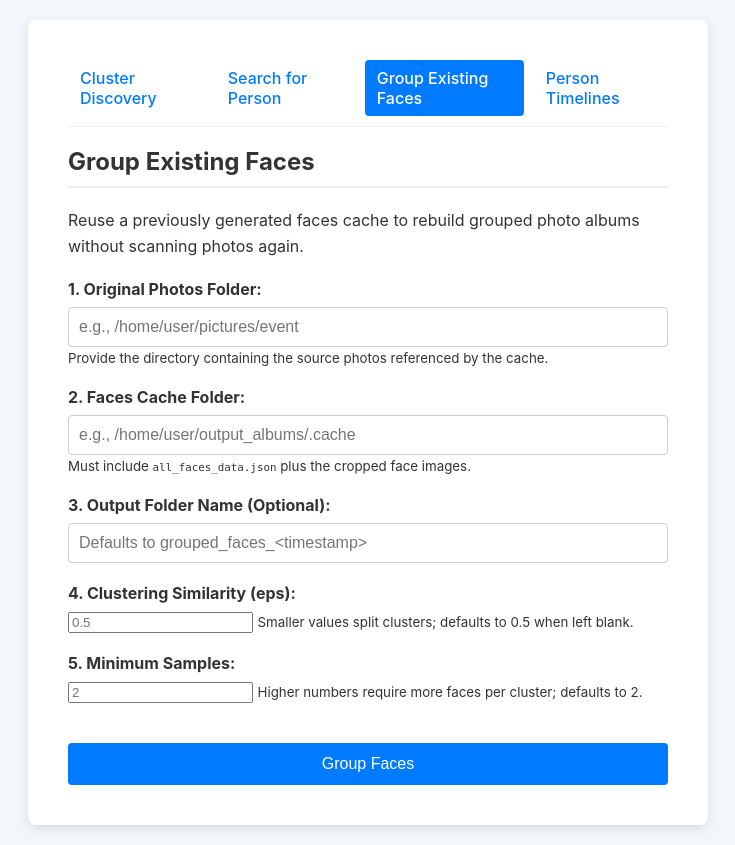
After one commit to b00ng/zalo-group-photo-album, a Flask app: page /reuse_faces in a window 1280 px wide. The commit adds this page. Shown: the whole page, without its empty margins (272-1007 px from the left). Run offline with Flask 3, Linux system fonts and the light colour scheme; parts of the project's set-up code (start-up, migrations or seed data) failed here and were passed over.

Commit message:
Add reuse flow for cached faces with clustering controls

```diff
--- a/app.py
+++ b/app.py
@@ -9,6 +9,7 @@ from datetime import datetime
 from functools import wraps
 from urllib.parse import urljoin, urlparse
 
+import numpy as np
 from flask import (
     abort,
     Flask,
@@ -112,6 +113,47 @@ def _allowed_photo_roots(faces_data):
     return roots
 
 
+def _parse_cluster_parameters(eps_raw: str, min_samples_raw: str):
+    """Validate and convert clustering parameters from string form."""
+    eps_value = None
+    min_samples_value = None
+
+    if eps_raw:
+        try:
+            eps_value = float(eps_raw)
+        except ValueError:
+            return None, None, "Error: Similarity must be a number."
+        if eps_value <= 0:
+            return None, None, "Error: Similarity must be greater than 0."
+
+    if min_samples_raw:
+        try:
+            min_samples_value = int(min_samples_raw)
+        except ValueError:
+            return None, None, "Error: Minimum samples must be an integer."
+        if min_samples_value < 2:
+            return None, None, "Error: Minimum samples must be at least 2."
+
+    return eps_value, min_samples_value, None
+
+
+def _resolve_output_directory(desired_name: str):
+    """Determine a unique directory under OUTPUT_DIR for album export."""
+    sanitized = "".join(
+        c for c in (desired_name or "") if c.isalnum() or c in (" ", "_", "-")
+    ).strip()
+    if not sanitized:
+        sanitized = f"grouped_faces_{datetime.now().strftime('%Y%m%d_%H%M%S')}"
+
+    candidate = sanitized
+    counter = 1
+    while os.path.exists(os.path.join(OUTPUT_DIR, candidate)):
+        candidate = f"{sanitized}_{counter}"
+        counter += 1
+
+    return os.path.join(OUTPUT_DIR, candidate), candidate
+
+
 def login_required(view=None, *, json_response=False):
     """Gate access to authenticated users, returning JSON when requested."""
 
@@ -161,7 +203,12 @@ print("Model loaded successfully.")
 @app.route("/")
 def index():
     """Serves the main page where the user provides the input folder."""
-    return render_template("index.html")
+    return render_template(
+        "index.html",
+        form_values={},
+        default_eps=PhotoProcessor.DEFAULT_CLUSTER_EPS,
+        default_min_samples=PhotoProcessor.DEFAULT_CLUSTER_MIN_SAMPLES,
+    )
 
 
 @app.route("/search")
@@ -227,10 +274,36 @@ def process():
     Handles the initial processing request for cluster discovery.
     """
     folder_path = request.form.get("folder_path")
+    eps_raw = (request.form.get("eps") or "").strip()
+    min_samples_raw = (request.form.get("min_samples") or "").strip()
+
+    form_values = {
+        "folder_path": folder_path or "",
+        "eps": eps_raw,
+        "min_samples": min_samples_raw,
+    }
+
+    default_context = {
+        "form_values": form_values,
+        "default_eps": PhotoProcessor.DEFAULT_CLUSTER_EPS,
+        "default_min_samples": PhotoProcessor.DEFAULT_CLUSTER_MIN_SAMPLES,
+    }
+
+    eps_value, min_samples_value, param_error = _parse_cluster_parameters(
+        eps_raw, min_samples_raw
+    )
+    if param_error:
+        return render_template(
+            "index.html",
+            status_message=param_error,
+            **default_context,
+        )
 
     if not folder_path or not os.path.isdir(folder_path):
         return render_template(
-            "index.html", status_message="Error: Invalid folder path."
+            "index.html",
+            status_message="Error: Invalid folder path.",
+            **default_context,
         )
 
     all_faces = processor.extract_faces(folder_path)
@@ -238,12 +311,259 @@ def process():
         return render_template(
             "index.html",
             status_message="No faces found in the provided directory.",
+            **default_context,
         )
 
-    labels = processor.cluster_faces(all_faces)
+    labels = processor.cluster_faces(
+        all_faces, eps=eps_value, min_samples=min_samples_value
+    )
     cluster_data = processor.generate_cluster_ui_data(all_faces, labels)
 
     return render_template("gallery.html", clusters=cluster_data)
+
+
+@app.route("/reuse_faces")
+def reuse_faces():
+    """Render the form for grouping existing cached faces into albums."""
+    return render_template(
+        "reuse_faces.html",
+        form_values={},
+        status_message=None,
+        status_level=None,
+        default_eps=PhotoProcessor.DEFAULT_CLUSTER_EPS,
+        default_min_samples=PhotoProcessor.DEFAULT_CLUSTER_MIN_SAMPLES,
+    )
+
+
+@app.route("/run_reuse_faces", methods=["POST"])
+def run_reuse_faces():
+    """Process cached faces to build grouped albums without re-running detection."""
+    photos_path = request.form.get("photos_path")
+    faces_path = request.form.get("faces_path")
+    output_name_raw = (request.form.get("output_name") or "").strip()
+    eps_raw = (request.form.get("eps") or "").strip()
+    min_samples_raw = (request.form.get("min_samples") or "").strip()
+
+    form_values = {
+        "photos_path": photos_path or "",
+        "faces_path": faces_path or "",
+        "output_name": output_name_raw,
+        "eps": eps_raw,
+        "min_samples": min_samples_raw,
+    }
+    context = {
+        "form_values": form_values,
+        "default_eps": PhotoProcessor.DEFAULT_CLUSTER_EPS,
+        "default_min_samples": PhotoProcessor.DEFAULT_CLUSTER_MIN_SAMPLES,
+    }
+
+    eps_value, min_samples_value, param_error = _parse_cluster_parameters(
+        eps_raw, min_samples_raw
+    )
+    if param_error:
+        return render_template(
+            "reuse_faces.html",
+            status_message=param_error,
+            status_level="error",
+            **context,
+        )
+
+    if not photos_path or not os.path.isdir(photos_path):
+        return render_template(
+            "reuse_faces.html",
+            status_message="Error: Original photo folder not found.",
+            status_level="error",
+            **context,
+        )
+
+    if not faces_path or not os.path.isdir(faces_path):
+        return render_template(
+            "reuse_faces.html",
+            status_message="Error: Faces cache folder not found.",
+            status_level="error",
+            **context,
+        )
+
+    faces_cache_file = os.path.join(faces_path, "all_faces_data.json")
+    if not os.path.isfile(faces_cache_file):
+        return render_template(
+            "reuse_faces.html",
+            status_message="Error: Faces cache is missing all_faces_data.json.",
+            status_level="error",
+            **context,
+        )
+
+    try:
+        with open(faces_cache_file, "r") as cache_file:
+            cached_faces = json.load(cache_file)
+    except json.JSONDecodeError:
+        return render_template(
+            "reuse_faces.html",
+            status_message="Error: Faces cache metadata is not valid JSON.",
+            status_level="error",
+            **context,
+        )
+
+    if not isinstance(cached_faces, list) or not cached_faces:
+        return render_template(
+            "reuse_faces.html",
+            status_message="Error: Faces cache does not contain any faces to group.",
+            status_level="error",
+            **context,
+        )
+
+    photos_abs = os.path.abspath(photos_path)
+    missing_photos = []
+    outside_scope = []
+    missing_metadata = []
+    prepared_faces = []
+
+    for entry in cached_faces:
+        face_id = entry.get("face_id")
+        embedding = entry.get("embedding")
+        original_path = entry.get("original_path")
+
+        if face_id is None or embedding is None or original_path is None:
+            missing_metadata.append(face_id)
+            continue
+
+        original_abs = os.path.abspath(original_path)
+        if not os.path.exists(original_abs):
+            missing_photos.append(original_abs)
+            continue
+
+        try:
+            relative_path = os.path.relpath(original_abs, photos_abs)
+        except ValueError:
+            relative_path = None
+
+        if not relative_path or relative_path.startswith(".."):
+            outside_scope.append(original_abs)
+            continue
+
+        try:
+            embedding_array = np.array(embedding, dtype=np.float32)
+        except (TypeError, ValueError):
+            missing_metadata.append(face_id)
+            continue
+
+        face_record = dict(entry)
+        face_record["embedding"] = embedding_array
+        face_record["original_path"] = original_abs
+        prepared_faces.append(face_record)
+
+    if missing_metadata:
+        sample = next((mid for mid in missing_metadata if mid is not None), None)
+        detail = f" Example face id: {sample}" if sample is not None else ""
+        return render_template(
+            "reuse_faces.html",
+            status_message=(
+                "Error: Faces cache is missing embeddings or metadata for "
+                f"{len(missing_metadata)} face(s).{detail}"
+            ),
+            status_level="error",
+            **context,
+        )
+
+    if missing_photos:
+        sample = missing_photos[0]
+        return render_template(
+            "reuse_faces.html",
+            status_message=(
+                "Error: The cache references photo files that no longer exist. "
+                f"Example: {sample}"
+            ),
+            status_level="error",
+            **context,
+        )
+
+    if outside_scope:
+        sample = outside_scope[0]
+        return render_template(
+            "reuse_faces.html",
+            status_message=(
+                "Error: The cache references photo files outside the provided "
+                f"photo directory. Example: {sample}"
+            ),
+            status_level="error",
+            **context,
+        )
+
+    if not prepared_faces:
+        return render_template(
+            "reuse_faces.html",
+            status_message="Error: No valid faces remain after validation.",
+            status_level="error",
+            **context,
+        )
+
+    labels = processor.cluster_faces(
+        prepared_faces, eps=eps_value, min_samples=min_samples_value
+    )
+    if labels.size == 0:
+        return render_template(
+            "reuse_faces.html",
+            status_message="Error: No faces available for clustering.",
+            status_level="error",
+            **context,
+        )
+
+    clusters = {}
+    for face, label in zip(prepared_faces, labels):
+        cluster_id = int(label)
+        default_name = (
+            f"Person {cluster_id + 1}" if cluster_id != -1 else "Unidentified"
+        )
+        if cluster_id not in clusters:
+            clusters[cluster_id] = {
+                "cluster_id": cluster_id,
+                "name": default_name,
+                "faces": [],
+            }
+        clusters[cluster_id]["faces"].append({"face_id": face.get("face_id")})
+
+    if not clusters:
+        return render_template(
+            "reuse_faces.html",
+            status_message="Error: Clustering produced no groups.",
+            status_level="error",
+            **context,
+        )
+
+    output_dir, resolved_name = _resolve_output_directory(output_name_raw)
+    os.makedirs(output_dir, exist_ok=True)
+
+    try:
+        PhotoProcessor.save_final_albums(
+            list(clusters.values()), prepared_faces, output_dir
+        )
+    except Exception as exc:  # pylint: disable=broad-except
+        shutil.rmtree(output_dir, ignore_errors=True)
+        return render_template(
+            "reuse_faces.html",
+            status_message=f"Error: Failed to write grouped albums ({exc}).",
+            status_level="error",
+            **context,
+        )
+
+    cluster_count = len(clusters)
+    success_message = (
+        f"Grouped cached faces into {cluster_count} "
+        f"cluster{'s' if cluster_count != 1 else ''}."
+    )
+
+    return render_template(
+        "reuse_faces.html",
+        status_message=success_message,
+        status_level="success",
+        form_values={},
+        default_eps=PhotoProcessor.DEFAULT_CLUSTER_EPS,
+        default_min_samples=PhotoProcessor.DEFAULT_CLUSTER_MIN_SAMPLES,
+        output_directory=os.path.abspath(output_dir),
+        output_folder_name=resolved_name,
+        cluster_count=cluster_count,
+        face_count=len(prepared_faces),
+    )
 
 
 @app.route("/save_albums", methods=["POST"])
--- a/static/style.css
+++ b/static/style.css
@@ -69,6 +69,11 @@ button:hover {
     padding: 15px;
     border-radius: 4px;
     border: 1px solid #ddd;
+}
+
+.status-success {
+    background-color: #e6f4ea;
+    border-color: #b7dfc4;
 }
 
 .status h2 {
--- a/templates/gallery.html
+++ b/templates/gallery.html
@@ -23,6 +23,7 @@
         <div class="nav-links">
             <a href="/">Cluster Discovery</a>
             <a href="/search">Search for Person</a>
+            <a href="/reuse_faces">Group Existing Faces</a>
             <a href="/timeline">Person Timelines</a>
             {% if google_auth_enabled and not is_authenticated %}
             <a href="{{ url_for('login', next=request.path) }}">Sign in with Google</a>
--- /dev/null
+++ b/templates/reuse_faces.html
@@ -0,0 +1,127 @@
+<!DOCTYPE html>
+<html lang="en">
+<head>
+    <meta charset="UTF-8">
+    <meta name="viewport" content="width=device-width, initial-scale=1.0">
+    <title>Group Existing Faces</title>
+    <link rel="stylesheet" href="/static/style.css">
+</head>
+<body>
+    <div class="container">
+        {% if google_user %}
+        <div class="user-bar">
+            {% if google_user.picture %}
+            <img src="{{ google_user.picture }}" alt="{{ google_user.name }}'s avatar" class="user-avatar">
+            {% endif %}
+            <div class="user-details">
+                <span class="user-name">{{ google_user.name }}</span>
+                <span class="user-email">{{ google_user.email }}</span>
+            </div>
+            <a href="{{ url_for('logout') }}" class="sign-out-link">Sign out</a>
+        </div>
+        {% endif %}
+
+        <div class="nav-links">
+            <a href="/">Cluster Discovery</a>
+            <a href="/search">Search for Person</a>
+            <a href="/reuse_faces" class="active">Group Existing Faces</a>
+            <a href="/timeline">Person Timelines</a>
+            {% if google_auth_enabled and not is_authenticated %}
+            <a href="{{ url_for('login', next=request.path) }}">Sign in with Google</a>
+            {% endif %}
+        </div>
+
+        <h1>Group Existing Faces</h1>
+        <p>Reuse a previously generated faces cache to rebuild grouped photo albums without scanning photos again.</p>
+
+        <form action="/run_reuse_faces" method="post">
+            <div class="form-group">
+                <label for="photos_path">1. Original Photos Folder:</label>
+                <input
+                    type="text"
+                    id="photos_path"
+                    name="photos_path"
+                    required
+                    placeholder="e.g., /home/user/pictures/event"
+                    value="{{ form_values.get('photos_path', '') }}"
+                >
+                <small class="input-hint">
+                    Provide the directory containing the source photos referenced by the cache.
+                </small>
+            </div>
+
+            <div class="form-group">
+                <label for="faces_path">2. Faces Cache Folder:</label>
+                <input
+                    type="text"
+                    id="faces_path"
+                    name="faces_path"
+                    required
+                    placeholder="e.g., /home/user/output_albums/.cache"
+                    value="{{ form_values.get('faces_path', '') }}"
+                >
+                <small class="input-hint">
+                    Must include <code>all_faces_data.json</code> plus the cropped face images.
+                </small>
+            </div>
+
+            <div class="form-group">
+                <label for="output_name">3. Output Folder Name (Optional):</label>
+                <input
+                    type="text"
+                    id="output_name"
+                    name="output_name"
+                    placeholder="Defaults to grouped_faces_<timestamp>"
+                    value="{{ form_values.get('output_name', '') }}"
+                >
+            </div>
+
+            <div class="form-group">
+                <label for="eps">4. Clustering Similarity (eps):</label>
+                <input
+                    type="number"
+                    id="eps"
+                    name="eps"
+                    min="0.01"
+                    step="0.01"
+                    placeholder="{{ default_eps }}"
+                    value="{{ form_values.get('eps', '') }}"
+                >
+                <small class="input-hint">
+                    Smaller values split clusters; defaults to {{ default_eps }} when left blank.
+                </small>
+            </div>
+
+            <div class="form-group">
+                <label for="min_samples">5. Minimum Samples:</label>
+                <input
+                    type="number"
+                    id="min_samples"
+                    name="min_samples"
+                    min="2"
+                    step="1"
+                    placeholder="{{ default_min_samples }}"
+                    value="{{ form_values.get('min_samples', '') }}"
+                >
+                <small class="input-hint">
+                    Higher numbers require more faces per cluster; defaults to {{ default_min_samples }}.
+                </small>
+            </div>
+
+            <button type="submit">Group Faces</button>
+        </form>
+
+        {% if status_message %}
+        <div class="status{% if status_level == 'success' %} status-success{% endif %}">
+            <h2>{{ 'Grouping Complete' if status_level == 'success' else 'Unable to Group' }}</h2>
+            <p>{{ status_message }}</p>
+            {% if status_level == 'success' %}
+            <p><strong>Output directory:</strong> {{ output_directory }}</p>
+            <p><strong>Clusters created:</strong> {{ cluster_count }}</p>
+            <p><strong>Faces processed:</strong> {{ face_count }}</p>
+            {% endif %}
+        </div>
+        {% endif %}
+    </div>
+</body>
+</html>
--- a/templates/search.html
+++ b/templates/search.html
@@ -23,6 +23,7 @@
         <div class="nav-links">
             <a href="/">Cluster Discovery</a>
             <a href="/search" class="active">Search for Person</a>
+            <a href="/reuse_faces">Group Existing Faces</a>
             <a href="/timeline">Person Timelines</a>
             {% if google_auth_enabled and not is_authenticated %}
             <a href="{{ url_for('login', next=request.path) }}">Sign in with Google</a>
--- a/templates/timeline_detail.html
+++ b/templates/timeline_detail.html
@@ -23,6 +23,7 @@
         <div class="nav-links">
             <a href="/">Cluster Discovery</a>
             <a href="/search">Search for Person</a>
+            <a href="/reuse_faces">Group Existing Faces</a>
             <a href="/timeline" class="active">Person Timelines</a>
             {% if google_auth_enabled and not is_authenticated %}
             <a href="{{ url_for('login', next=request.path) }}">Sign in with Google</a>
--- a/templates/timeline_index.html
+++ b/templates/timeline_index.html
@@ -23,6 +23,7 @@
         <div class="nav-links">
             <a href="/">Cluster Discovery</a>
             <a href="/search">Search for Person</a>
+            <a href="/reuse_faces">Group Existing Faces</a>
             <a href="/timeline" class="active">Person Timelines</a>
             {% if google_auth_enabled and not is_authenticated %}
             <a href="{{ url_for('login', next=request.path) }}">Sign in with Google</a>
```
Also changed, not shown: openspec/changes/add-preprocessed-face-grouping/proposal.md (added, +15 -0 lines), openspec/changes/add-preprocessed-face-grouping/specs/face-grouping/spec.md (added, +29 -0 lines), openspec/changes/add-preprocessed-face-grouping/tasks.md (added, +5 -0 lines), openspec/changes/update-clustering-configuration/proposal.md (added, +14 -0 lines), openspec/changes/update-clustering-configuration/specs/face-grouping/spec.md (added, +35 -0 lines), openspec/changes/update-clustering-configuration/tasks.md (added, +5 -0 lines), photo_processor.py (+12 -2 lines), templates/index.html (+38 -1 lines), README.md.
